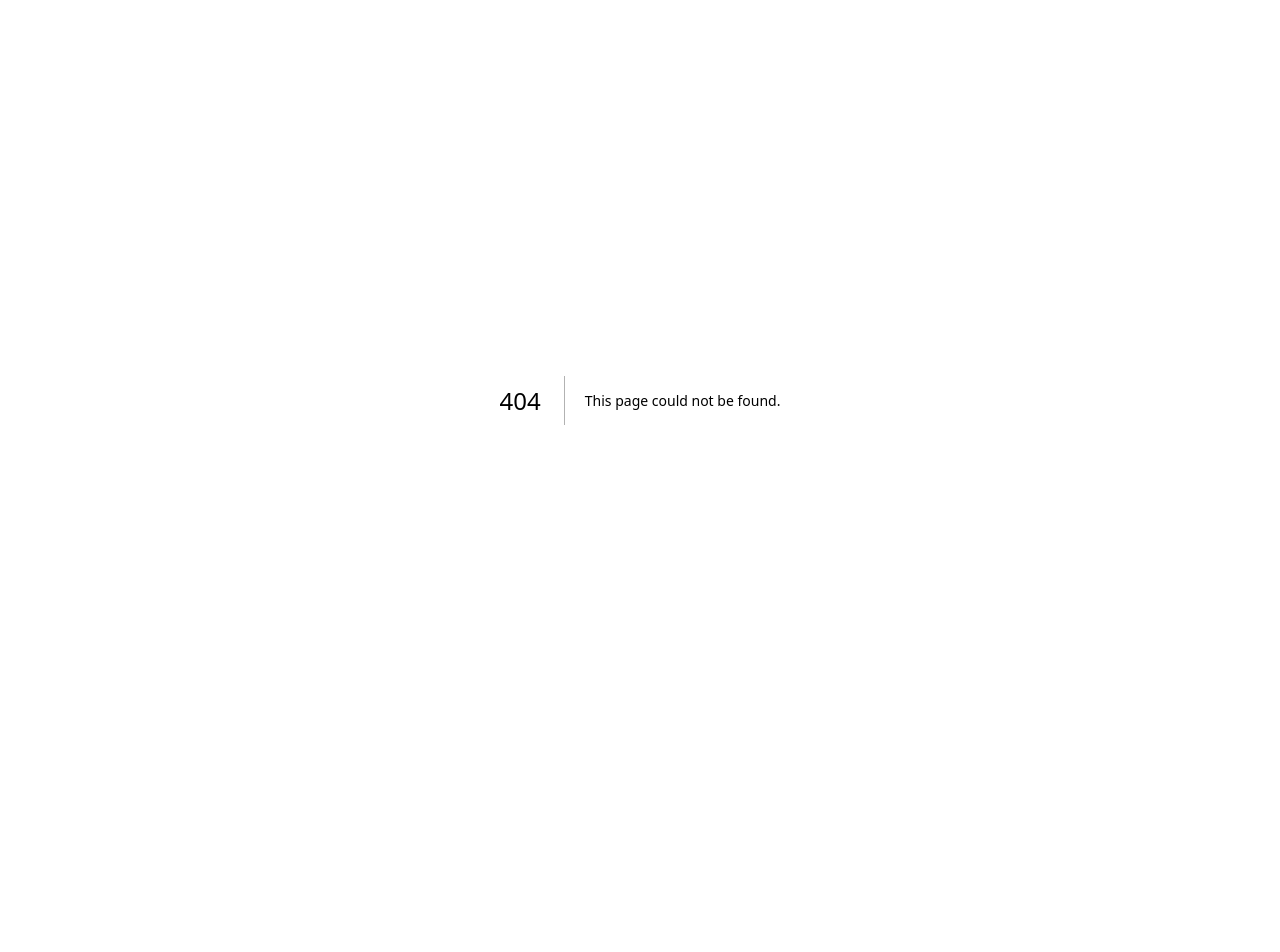
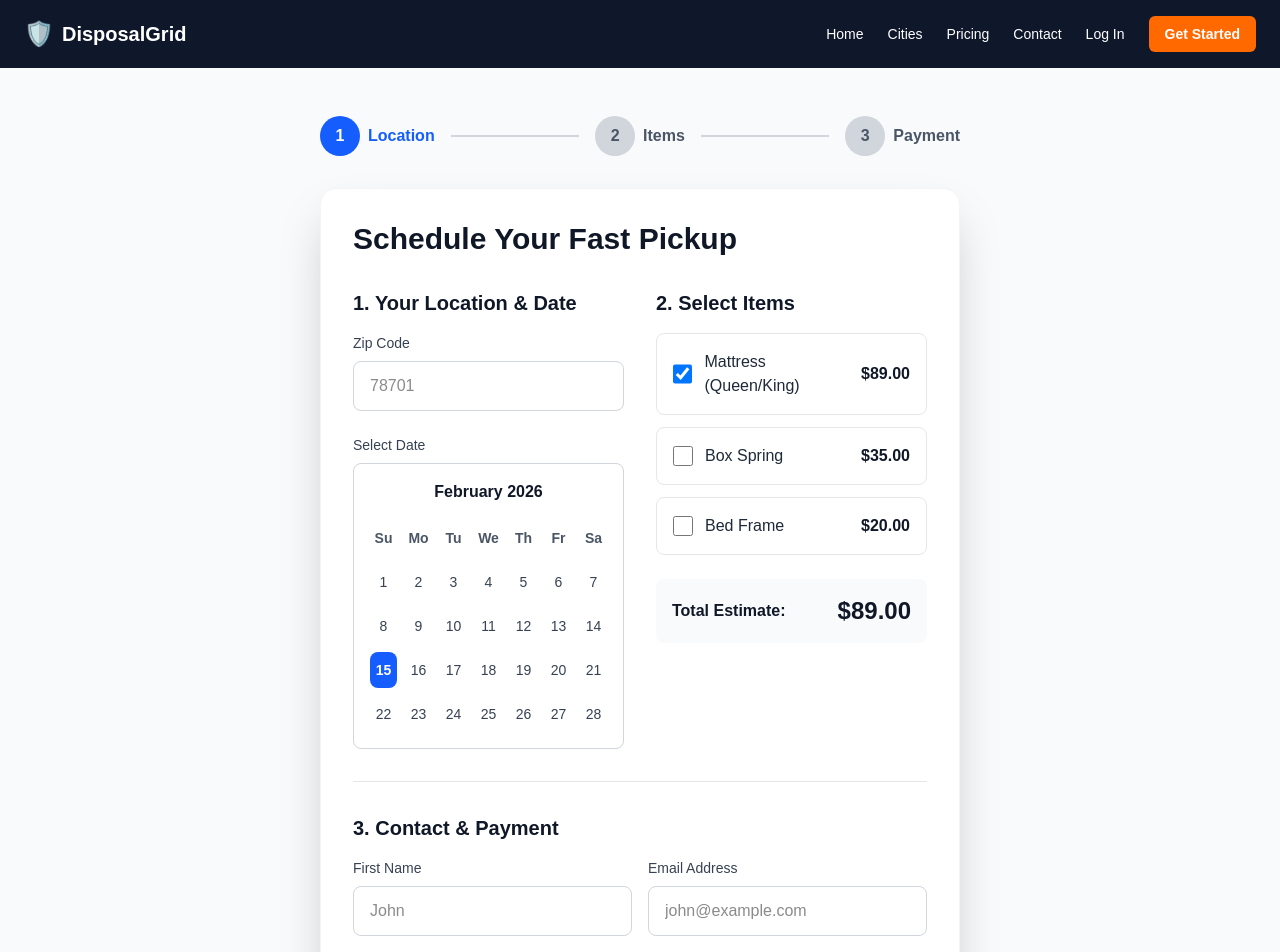
Before and after one commit to Mursaleen7/mattress-monopoly, a Next.js app: page /book in a window 1280 px wide. Before the commit this address had no page. Shown: the top 952 px of the page. Before the commit the page ends 800 px from the top, so only its background shows below. Built offline with nearby package versions, Linux system fonts and the light colour scheme.

Commit message:
Add booking wizard page with progress stepper, calendar, and item selection

```diff
--- /dev/null
+++ b/src/app/book/page.tsx
@@ -0,0 +1,218 @@
+'use client';
+
+import { useState } from 'react';
+import Header from '@/components/Header';
+import Footer from '@/components/Footer';
+
+export default function BookingPage() {
+  const [selectedItems, setSelectedItems] = useState<string[]>(['mattress']);
+  const [selectedDate, setSelectedDate] = useState<Date | null>(null);
+
+  const items = [
+    { id: 'mattress', name: 'Mattress (Queen/King)', price: 89 },
+    { id: 'boxspring', name: 'Box Spring', price: 35 },
+    { id: 'bedframe', name: 'Bed Frame', price: 20 },
+  ];
+
+  const toggleItem = (itemId: string) => {
+    setSelectedItems((prev) =>
+      prev.includes(itemId)
+        ? prev.filter((id) => id !== itemId)
+        : [...prev, itemId]
+    );
+  };
+
+  const totalPrice = items
+    .filter((item) => selectedItems.includes(item.id))
+    .reduce((sum, item) => sum + item.price, 0);
+
+  return (
+    <main className="min-h-screen bg-gray-50">
+      <Header />
+
+      <div className="max-w-2xl mx-auto px-4 py-12">
+        {/* Progress Stepper */}
+        <div className="flex justify-between items-center mb-8">
+          <div className="flex items-center">
+            <div className="w-10 h-10 rounded-full bg-blue-600 text-white flex items-center justify-center font-bold">
+              1
+            </div>
+            <span className="ml-2 font-semibold text-blue-600">Location</span>
+          </div>
+          <div className="flex-1 h-0.5 bg-gray-300 mx-4"></div>
+          <div className="flex items-center">
+            <div className="w-10 h-10 rounded-full bg-gray-300 text-gray-600 flex items-center justify-center font-bold">
+              2
+            </div>
+            <span className="ml-2 font-semibold text-gray-600">Items</span>
+          </div>
+          <div className="flex-1 h-0.5 bg-gray-300 mx-4"></div>
+          <div className="flex items-center">
+            <div className="w-10 h-10 rounded-full bg-gray-300 text-gray-600 flex items-center justify-center font-bold">
+              3
+            </div>
+            <span className="ml-2 font-semibold text-gray-600">Payment</span>
+          </div>
+        </div>
+
+        {/* Main Card Container */}
+        <div className="bg-white rounded-2xl shadow-2xl border border-gray-100 p-8">
+          <h1 className="text-3xl font-bold text-gray-900 mb-8">
+            Schedule Your Fast Pickup
+          </h1>
+
+          <div className="grid md:grid-cols-2 gap-8 mb-8">
+            {/* Left Column: Location & Date */}
+            <div>
+              <h2 className="text-xl font-semibold text-gray-900 mb-4">
+                1. Your Location & Date
+              </h2>
+
+              {/* Zip Code Input */}
+              <div className="mb-6">
+                <label className="block text-sm font-medium text-gray-700 mb-2">
+                  Zip Code
+                </label>
+                <input
+                  type="text"
+                  placeholder="78701"
+                  className="w-full px-4 py-3 border border-gray-300 rounded-lg focus:ring-2 focus:ring-blue-500 focus:border-transparent outline-none"
+                />
+              </div>
+
+              {/* Date Picker */}
+              <div>
+                <label className="block text-sm font-medium text-gray-700 mb-2">
+                  Select Date
+                </label>
+                <div className="border border-gray-300 rounded-lg p-4 bg-white">
+                  {/* Simple Calendar Grid */}
+                  <div className="text-center mb-4">
+                    <h3 className="font-semibold text-gray-900">February 2026</h3>
+                  </div>
+                  <div className="grid grid-cols-7 gap-2 text-center text-sm">
+                    {['Su', 'Mo', 'Tu', 'We', 'Th', 'Fr', 'Sa'].map((day) => (
+                      <div key={day} className="font-semibold text-gray-600 py-2">
+                        {day}
+                      </div>
+                    ))}
+                    {Array.from({ length: 28 }, (_, i) => i + 1).map((day) => (
+                      <button
+                        key={day}
+                        onClick={() => setSelectedDate(new Date(2026, 1, day))}
+                        className={`py-2 rounded-lg hover:bg-blue-100 transition ${
+                          day === 15
+                            ? 'bg-blue-600 text-white font-bold'
+                            : 'text-gray-700'
+                        }`}
+                      >
+                        {day}
+                      </button>
+                    ))}
+                  </div>
+                </div>
+              </div>
+            </div>
+
+            {/* Right Column: Item Selection */}
+            <div>
+              <h2 className="text-xl font-semibold text-gray-900 mb-4">
+                2. Select Items
+              </h2>
+
+              {/* Item List */}
+              <div className="space-y-3 mb-6">
+                {items.map((item) => (
+                  <div
+                    key={item.id}
+                    className="flex items-center justify-between p-4 border border-gray-200 rounded-lg hover:border-blue-400 transition cursor-pointer"
+                    onClick={() => toggleItem(item.id)}
+                  >
+                    <div className="flex items-center gap-3">
+                      <input
+                        type="checkbox"
+                        checked={selectedItems.includes(item.id)}
+                        onChange={() => toggleItem(item.id)}
+                        className="w-5 h-5 text-blue-600 rounded focus:ring-2 focus:ring-blue-500"
+                      />
+                      <span className="text-gray-800">{item.name}</span>
+                    </div>
+                    <span className="font-semibold text-gray-900">
+                      ${item.price.toFixed(2)}
+                    </span>
+                  </div>
+                ))}
+              </div>
+
+              {/* Total Bar */}
+              <div className="bg-gray-50 rounded-lg p-4">
+                <div className="flex justify-between items-center">
+                  <span className="font-bold text-gray-900">Total Estimate:</span>
+                  <span className="font-bold text-2xl text-gray-900">
+                    ${totalPrice.toFixed(2)}
+                  </span>
+                </div>
+              </div>
+            </div>
+          </div>
+
+          {/* Bottom Section: Contact & Payment */}
+          <div className="border-t border-gray-200 pt-8">
+            <h2 className="text-xl font-semibold text-gray-900 mb-4">
+              3. Contact & Payment
+            </h2>
+
+            <div className="grid md:grid-cols-2 gap-4 mb-6">
+              <div>
+                <label className="block text-sm font-medium text-gray-700 mb-2">
+                  First Name
+                </label>
+                <input
+                  type="text"
+                  placeholder="John"
+                  className="w-full px-4 py-3 border border-gray-300 rounded-lg focus:ring-2 focus:ring-blue-500 focus:border-transparent outline-none"
+                />
+              </div>
+              <div>
+                <label className="block text-sm font-medium text-gray-700 mb-2">
+                  Email Address
+                </label>
+                <input
+                  type="email"
+                  placeholder="john@example.com"
+                  className="w-full px-4 py-3 border border-gray-300 rounded-lg focus:ring-2 focus:ring-blue-500 focus:border-transparent outline-none"
+                />
+              </div>
+            </div>
+
+            {/* Payment Placeholder */}
+            <div className="mb-6">
+              <label className="block text-sm font-medium text-gray-700 mb-2">
+                Payment Method
+              </label>
+              <div className="flex items-center justify-between p-4 border border-gray-300 rounded-lg bg-gray-50">
+                <span className="text-gray-700">Credit Card</span>
+                <div className="flex gap-2">
+                  <span className="text-2xl">💳</span>
+                  <span className="text-sm text-gray-600">Visa • Mastercard</span>
+                </div>
+              </div>
+            </div>
+
+            {/* CTA Button */}
+            <button className="w-full bg-slate-900 hover:bg-slate-800 text-white py-4 rounded-lg font-bold text-lg transition shadow-lg">
+              Book Now
+            </button>
+          </div>
+        </div>
+
+        {/* Trust Text */}
+        <p className="text-center text-gray-600 text-sm mt-6">
+          🔒 Secure payment • Vetted partners • Satisfaction guaranteed
+        </p>
+      </div>
+
+      <Footer />
+    </main>
+  );
+}
--- a/src/app/disposal-guides/[state]/[city]/page.tsx
+++ b/src/app/disposal-guides/[state]/[city]/page.tsx
@@ -1,4 +1,5 @@
 import { Metadata } from 'next';
+import Link from 'next/link';
 import citiesData from '@/../data/cities.json';
 import Header from '@/components/Header';
 import Footer from '@/components/Footer';
@@ -109,9 +110,9 @@ export default async function CityPage({ params }: PageProps) {
                 [Option 2: I want it gone NOW]
               </h3>
               <p className="text-sm mb-4">Schedule affordable pickup</p>
-              <button className="bg-orange-500 hover:bg-orange-600 text-white px-6 py-2 rounded-md font-semibold transition">
-                Learn More
-              </button>
+              <Link href="/book" className="inline-block bg-orange-500 hover:bg-orange-600 text-white px-6 py-2 rounded-md font-semibold transition">
+                Book Now
+              </Link>
             </div>
           </div>
         </div>
@@ -187,9 +188,9 @@ export default async function CityPage({ params }: PageProps) {
           </div>
 
           {/* Primary CTA */}
-          <button className="bg-orange-500 hover:bg-orange-600 text-white px-12 py-4 rounded-lg text-lg font-bold shadow-lg transition">
+          <Link href="/book" className="inline-block bg-orange-500 hover:bg-orange-600 text-white px-12 py-4 rounded-lg text-lg font-bold shadow-lg transition">
             Check Pickup Availability in {cityData.city_name}
-          </button>
+          </Link>
 
           <p className="text-gray-600 text-sm mt-4">
             Vetted partners • Insured • Eco-friendly disposal
--- a/src/app/page.tsx
+++ b/src/app/page.tsx
@@ -69,9 +69,9 @@ export default function Home() {
               <p className="text-gray-600 mb-6">
                 Schedule a professional team to remove items from inside your home. Fast & secure.
               </p>
-              <button className="bg-orange-500 hover:bg-orange-600 text-white px-6 py-2 rounded-md font-semibold transition">
-                Learn More
-              </button>
+              <Link href="/book" className="bg-orange-500 hover:bg-orange-600 text-white px-6 py-2 rounded-md font-semibold transition">
+                Book Pickup
+              </Link>
             </div>
           </div>
         </div>
```
